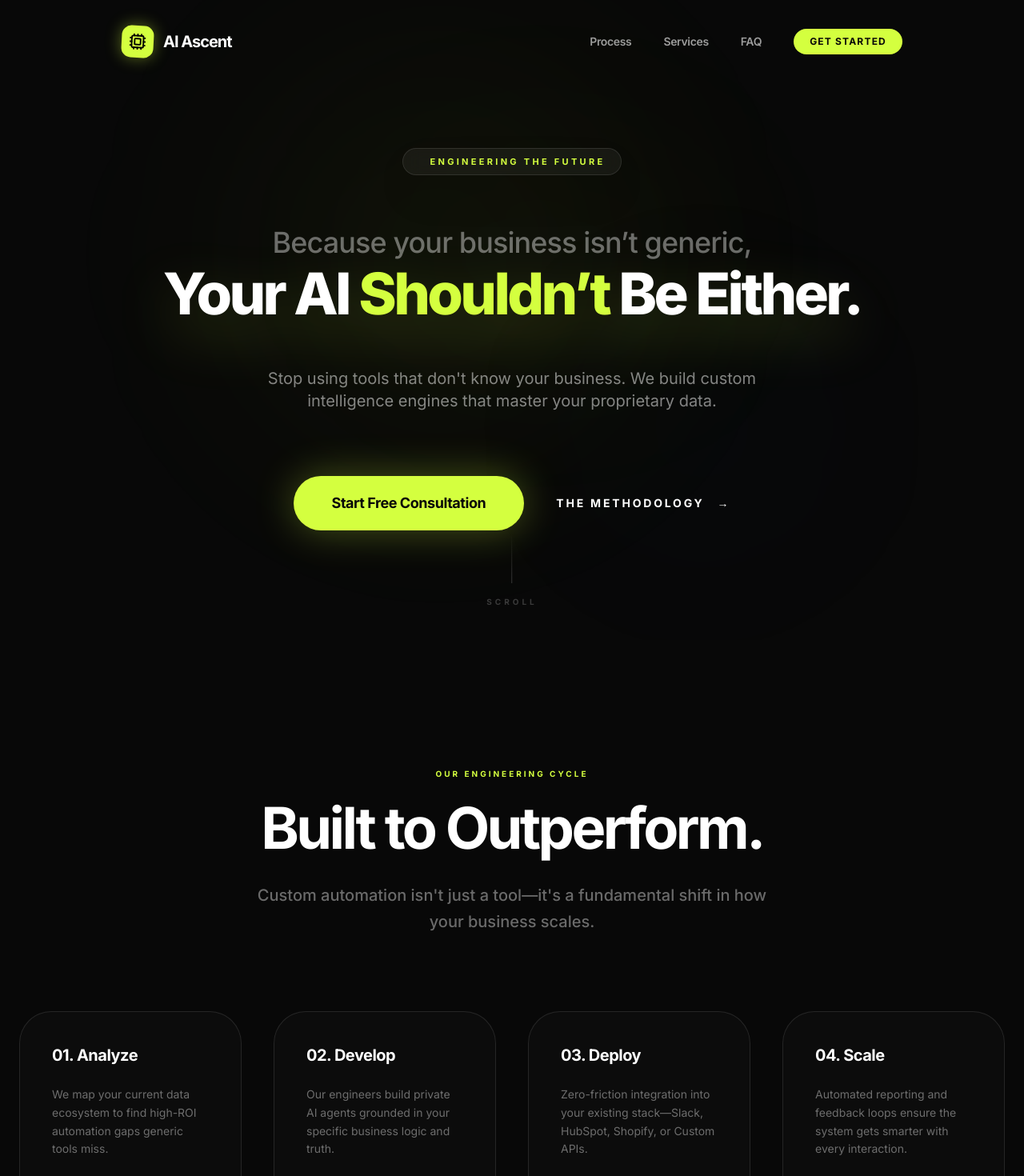
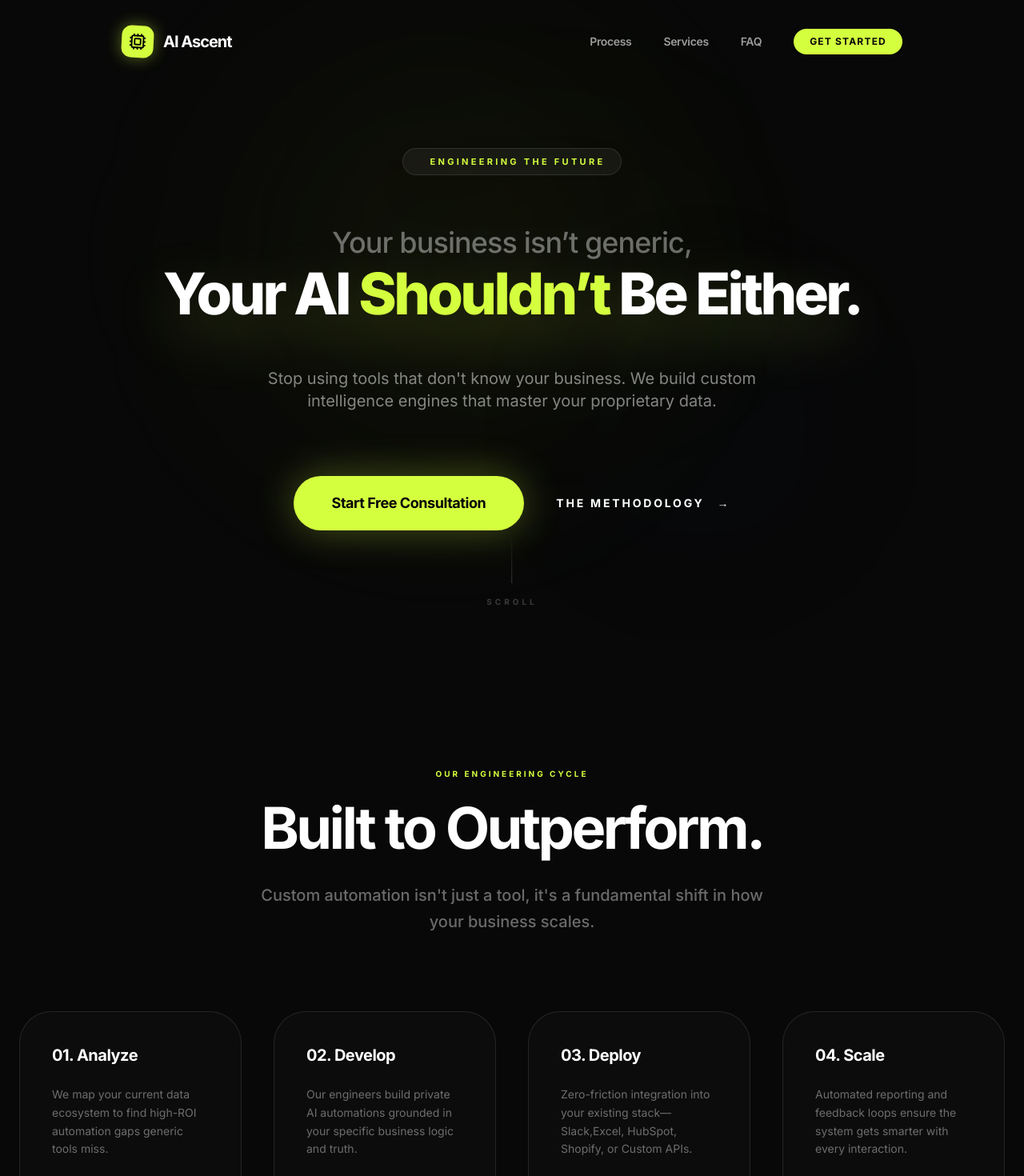
Before and after one commit to bitfarmer01/landingpage, a React (Vite) app: page / in a window 1280 px wide. Shown: the top 1470 px of the page at 80% size. Built offline with nearby package versions, Linux system fonts and the light colour scheme.

Commit message:
Copy changes

```diff
--- a/components/Footer.tsx
+++ b/components/Footer.tsx
@@ -93,9 +93,9 @@
             <div>
               <h4 className="font-black text-xs mb-10 uppercase tracking-[0.4em] text-[#D4FF3F]">Social</h4>
               <ul className="space-y-6 text-lg text-white/40 font-bold">
-                <li><a href="#" className="hover:text-white transition-all hover:translate-x-1 inline-block">Twitter</a></li>
+                <li><a href="https://x.com/rajathThinks" className="hover:text-white transition-all hover:translate-x-1 inline-block">Twitter</a></li>
                 <li><a href="#" className="hover:text-white transition-all hover:translate-x-1 inline-block">LinkedIn</a></li>
-                <li><a href="#" className="hover:text-white transition-all hover:translate-x-1 inline-block">GitHub</a></li>
+
               </ul>
             </div>
           </div>
--- a/components/Hero.tsx
+++ b/components/Hero.tsx
@@ -16,7 +16,7 @@
 
         <div className="mb-14 animate-in fade-in slide-in-from-bottom-4 duration-1000">
           <h2 className="relative z-10 text-xl md:text-3xl lg:text-4xl font-medium text-white/40 mb-2 tracking-tight">
-            Because your business isn’t generic,
+             Your business isn’t generic,
           </h2>
           <h1 className="relative z-20 text-2xl sm:text-4xl md:text-5xl lg:text-6xl xl:text-7xl font-extrabold text-white leading-tight whitespace-nowrap drop-shadow-[0_25px_35px_rgba(212,255,63,0.2)] tracking-tighter">
             Your AI <span className="text-[#D4FF3F]">Shouldn’t</span> Be Either.
--- a/components/Process.tsx
+++ b/components/Process.tsx
@@ -17,7 +17,7 @@
   },
   {
     title: "02. Develop",
-    body: "Our engineers build private AI agents grounded in your specific business logic and truth.",
+    body: "Our engineers build private AI automations grounded in your specific business logic and truth.",
     visual: (
       <div className="mt-4 p-4 bg-black rounded-xl text-[9px] font-mono text-white/80 overflow-hidden shadow-lg border border-white/5">
         <div className="flex items-center gap-1.5 mb-2 border-b border-white/10 pb-2">
@@ -34,7 +34,7 @@
   },
   {
     title: "03. Deploy",
-    body: "Zero-friction integration into your existing stack—Slack, HubSpot, Shopify, or Custom APIs.",
+    body: "Zero-friction integration into your existing stack—Slack,Excel, HubSpot, Shopify, or Custom APIs.",
     visual: (
       <div className="mt-4 flex items-center justify-center h-24 bg-white/[0.02] rounded-xl border border-dashed border-white/10">
         <div className="flex items-center gap-3">
@@ -78,7 +78,7 @@
           <div className="text-[10px] font-bold text-[#D4FF3F] tracking-[0.3em] uppercase mb-6">Our Engineering Cycle</div>
           <h2 className="text-4xl md:text-7xl font-bold text-white mb-8 tracking-tighter">Built to Outperform.</h2>
           <p className="text-white/40 max-w-2xl mx-auto text-xl leading-relaxed font-medium">
-            Custom automation isn't just a tool—it's a fundamental shift in how your business scales.
+            Custom automation isn't just a tool, it's a fundamental shift in how your business scales.
           </p>
         </div>
 
--- a/components/SplitSection.tsx
+++ b/components/SplitSection.tsx
@@ -7,7 +7,7 @@
       <div className="grid grid-cols-1 lg:grid-cols-2 gap-20 items-center">
         <div>
           <h2 className="text-3xl md:text-4xl font-semibold mb-8 leading-tight">
-            We don't just build websites. We build businesses.
+            We don't just build chatbots. We build businesses.
           </h2>
           <p className="text-lg text-[#475569] mb-10 leading-relaxed">
             Every project begins with a deep dive into your business goals. We partner with you to understand your customers, your challenges, and your vision.
```
Also changed, not shown: 1 other file (tests, documents, lock files or other folders).
